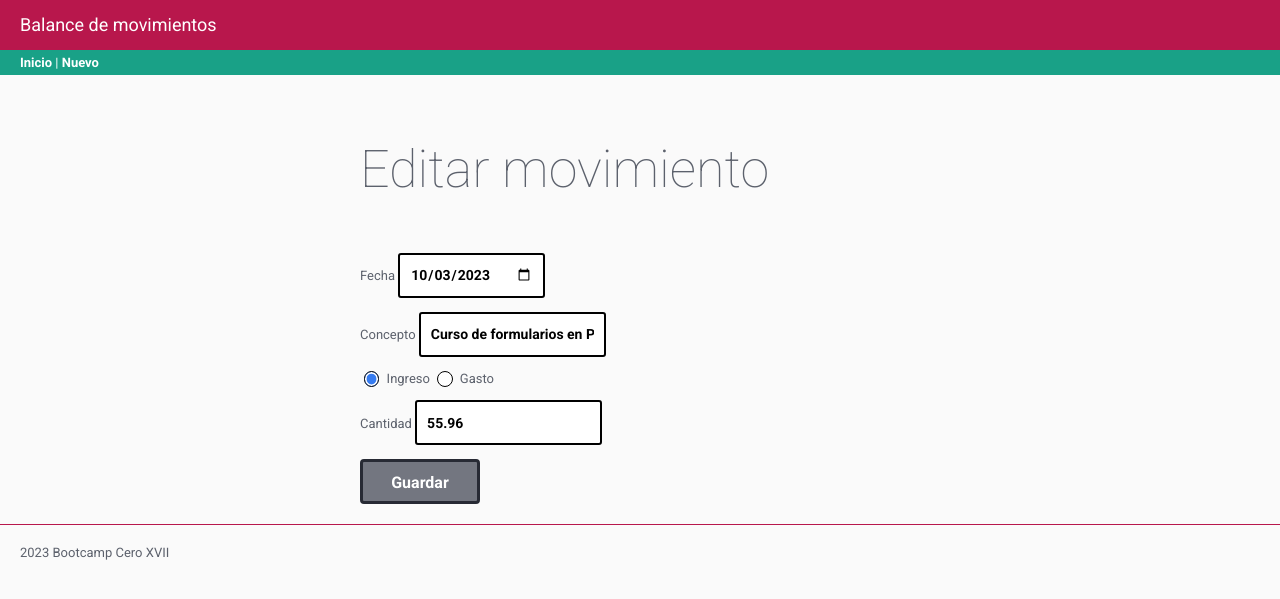
After one commit to diegoao/flask_sql, a Flask app: page /editar/1 in a window 1280 px wide. The commit adds this page. Shown: the top 599 px of the page. Run offline with Flask 3, Linux system fonts and the light colour scheme.

Commit message:
Añado botón de editar y corrijo errores

```diff
--- a/balance/__init__.py
+++ b/balance/__init__.py
@@ -3,3 +3,5 @@ from flask import Flask
 
 RUTA = os.path.join('balance', 'data', 'balance.db')
 app = Flask(__name__)
+
+app.config.from_prefixed_env()
--- /dev/null
+++ b/balance/forms.py
@@ -0,0 +1,13 @@
+from flask_wtf import FlaskForm
+from wtforms import (DateField, DecimalField, HiddenField, RadioField,
+                     StringField, SubmitField)
+
+
+class MovimientoForm(FlaskForm):
+    id = HiddenField()
+    fecha = DateField('Fecha')
+    concepto = StringField('Concepto')
+    tipo = RadioField(choices=[('I', 'Ingreso'), ('G', 'Gasto')])
+    cantidad = DecimalField('Cantidad', places=2)
+
+    submit = SubmitField('Guardar')
--- a/balance/static/css/styles.css
+++ b/balance/static/css/styles.css
@@ -82,6 +82,21 @@ tr.error+tr {
 
 
 .mini-boton {
+    border: solid thin darkred;
+    border-radius: 4px;
+    padding: 0 3px;
+    background-color: darkred;
+    margin-left: 15px;
+    margin-right: 5px;
+}
+
+
+a.mini-boton:hover {
+    text-decoration: none;
+}
+
+
+.mini-boton2 {
     border: solid thin darkgray;
     border-radius: 4px;
     padding: 0 3px;
@@ -89,6 +104,6 @@ tr.error+tr {
 }
 
 
-a.mini-boton:hover {
+a.mini-boton2:hover {
     text-decoration: none;
 }
--- /dev/null
+++ b/balance/templates/form_movimiento.html
@@ -0,0 +1,42 @@
+{% extends 'base.html' %}
+
+{% block contenido %}
+
+<form action="/editar">
+    {{ form.csrf_token }}
+
+    {{ form.id }}
+
+    <div class="campo-formulario">
+        {{ form.fecha.label }}
+        {{ form.fecha}}
+    </div>
+
+    <div class="campo-formulario">
+        {{ form.concepto.label }}
+        {{ form.concepto }}
+    </div>
+
+    <div class="campo-formulario">
+        {% for campo in form.tipo %}
+        {{ campo }}
+        {{ campo.label }}
+        {% endfor %}
+    </div>
+
+    <div class="campo-formulario">
+        {{ form.cantidad.label }}
+        {{ form.cantidad }}
+    </div>
+
+    <div class="acciones">
+        {{ form.submit }}
+    </div>
+
+</form>
+
+{% endblock contenido %}
+
+{% block page_title %}
+<h1>Editar movimiento</h1>
+{% endblock page_title %}
--- a/balance/views.py
+++ b/balance/views.py
@@ -1,6 +1,9 @@
+from datetime import date
 
-from flask import render_template
-from . import app, RUTA
+from flask import render_template, request
+
+from . import RUTA, app
+from .forms import MovimientoForm
 from .models import DBManager
 
 
@@ -11,15 +14,33 @@ def home():
     movimientos = db.consultaSQL(sql)
     return render_template('inicio.html', movs=movimientos)
 
-# - Función borrar
-# - Operar con la BD
-# - Botón de borrado en cada movimiento
-# - Plantilla con el resultado
 
+# - Función borrar  -- DONE
+# - Operar con la BD -- DONE
+# - Botón de borrado en cada movimiento -- DONE
+# - Plantilla con el resultado -- DONE
 
-# le decimos que nos viene un parametro id  se lo pasamos a la plantilla
 @app.route('/borrar/<int:id>')
 def eliminar(id):
     db = DBManager(RUTA)
     ha_ido_bien = db.borrar(id)
     return render_template('borrado.html', resultado=ha_ido_bien)
+
+
+@app.route('/editar/<int:id>')
+def actualizar(id):
+    if request.method == 'GET':
+        # TODO: obtener el movimiento que se va a editar por su ID
+        # SELECT id, fecha, concepto, tipo, cantidad FROM movimientos WHERE id=?
+        # TODO: acceder aquí por un enlace en la lista de movimientos
+        # (al lado del botón eliminar)
+        movimiento = {
+            'id': 55,
+            'fecha': date.fromisoformat('2023-10-03'),
+            'concepto': 'Curso de formularios en Python',
+            'tipo': 'I',
+            'cantidad': 55.955874587
+        }
+        formulario = MovimientoForm(data=movimiento)
+        return render_template('form_movimiento.html', form=formulario)
+    return f'TODO: tratar el método POST para actualizar el movimiento {id}'
```
Also changed, not shown: balance/templates/base.html (+6 -2 lines), balance/templates/inicio.html (+5 -7 lines).
